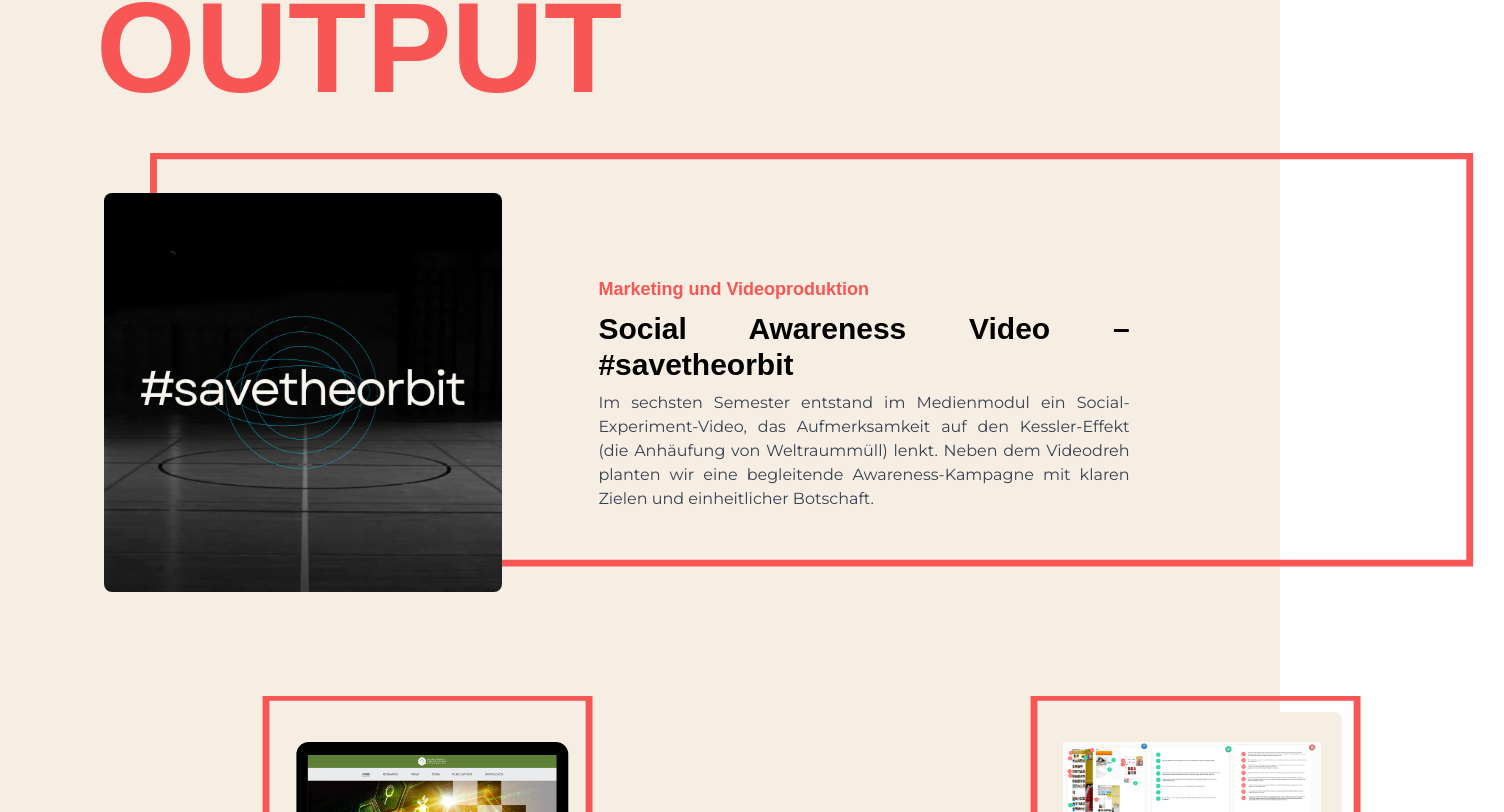
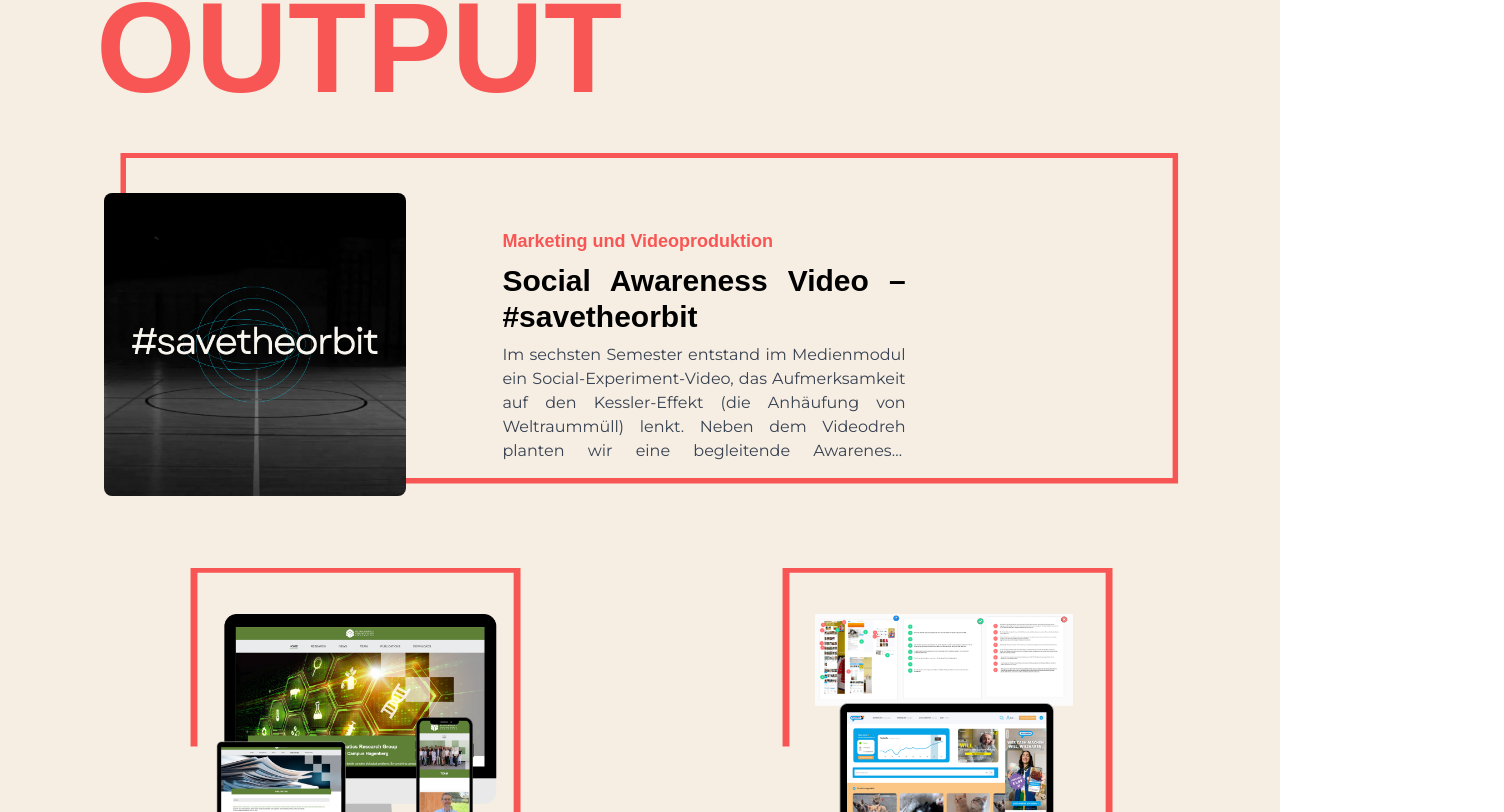
Before and after one commit to Ines2108/portfolio_new, a Next.js app: page /projekte in a window 1280 px wide. Shown: the part 293-1105 px from the top of the page, 1504 px wide, since content can reach past the window. Built offline with nearby package versions, Linux system fonts and the light colour scheme; a web font is replaced by a local one.

Commit message:
Adjust project page

```diff
--- a/src/components/FeaturedProject.js
+++ b/src/components/FeaturedProject.js
@@ -71,7 +71,7 @@ const FeaturedProject = ({ type, title, summary, img, github }) => {
       {/* Große Version (ab 1280px) */}
       <article
         ref={sectionRefLarge}
-        className="relative hidden xl:block w-full mx-auto py-6 sm:p-10 bg-transparent">
+        className="relative hidden xl:block w-full max-w-[1300px] mx-auto py-6 sm:p-10 bg-transparent">
         {/* SVG Rahmen */}
         <div
           ref={svgRefLarge}
--- a/src/components/Projects.js
+++ b/src/components/Projects.js
@@ -115,7 +115,7 @@ const Projects = ({ type, title, img, github }) => {
       {/* Medium (md) */}
       <article
         ref={projectSectionRefMedium}
-        className="relative hidden md:flex xl:hidden py-6 justify-center pr-8 min-w-[330px] min-h-[370px]">
+        className="relative hidden md:flex xl:hidden py-6 justify-center pr-8 min-w-[330px] max-w-[365px] min-h-[370px]">
         <div
           ref={projectSvgRefMedium}
           className="absolute inset-0 opacity-0 invisible w-full max-w-[900px] mx-auto flex justify-center items-center">
--- a/src/pages/projekte.js
+++ b/src/pages/projekte.js
@@ -40,14 +40,14 @@ const ProjectsPage = () => {
             }
           />
 
-          <section className="project-section mt-12 mb-32 w-full max-w-[1800px] mx-auto grid grid-cols-1 xs:grid-cols-2 xl:grid-cols-12 gap-24 xl:gap-32">
+          <section className="project-section my-12 xxl:max-w-[1800px] mx-auto grid grid-cols-1 xs:grid-cols-2 xl:grid-cols-12 gap-12 md:gap-24">
             {projectsData.map((project, i) => {
               const isFeatured = project.featured;
               if (isFeatured) {
                 return (
                   <div
                     key={project.slug}
-                    className="col-span-1 xs:col-span-2 xl:col-span-12 flex justify-center">
+                    className="col-span-1 w-full xs:col-span-2 xl:col-span-12 flex justify-center">
                     <Link href={`/projekte/${project.slug}`}>
                       <FeaturedProject
                         title={project.title}
```
